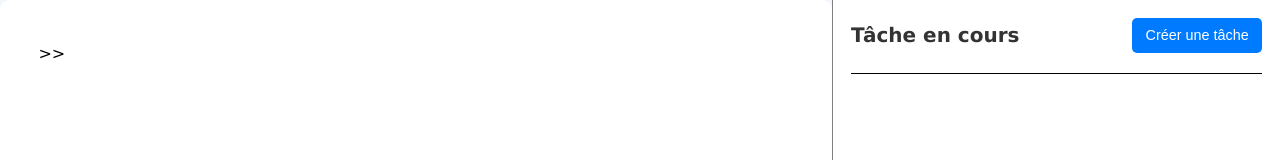
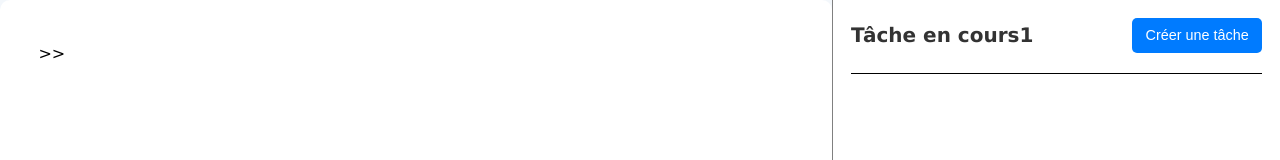
Before and after one commit to GoodMorning46/Eco, a React (Create React App) app: page / in a window 1280 px wide. Shown: the top 160 px of the page. Built offline with nearby package versions, Linux system fonts and the light colour scheme.

Commit message:
Test_modif_depuis_git

```diff
--- a/src/App.js
+++ b/src/App.js
@@ -33,7 +33,7 @@ function App() {
           <div className="title_container"></div>
           <div className="button-todo">
   <div className="todo-header"> {/* Ajout de cette div pour englober le titre et le bouton */}
-    <h2 className="todo-title">Tâche en cours</h2>
+    <h2 className="todo-title">Tâche en cours1</h2>
     <div className="button">
       <Button onClick={handleAddTaskButtonClick} Icon={FiPlus} />
     </div>
```
